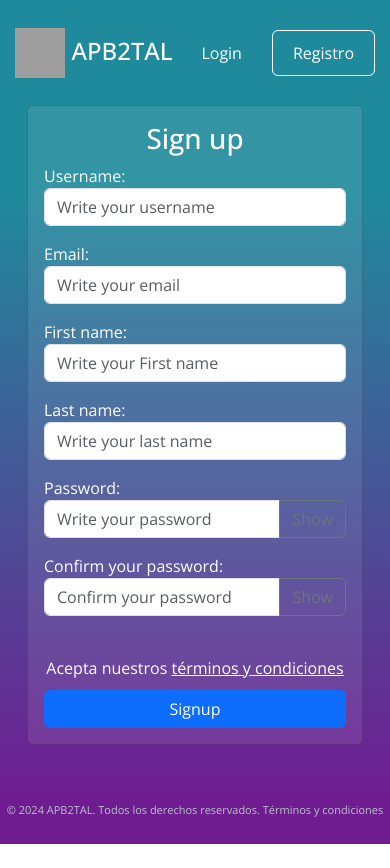
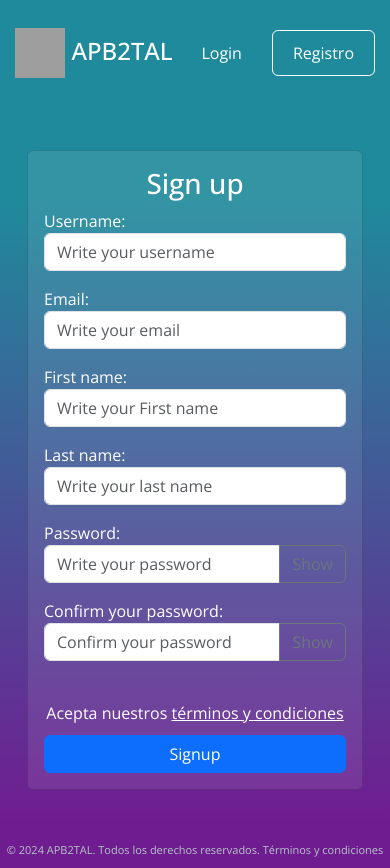
Before and after one commit to AlbertXicola/APB2TAL_prod, a Django app: page /signup/ in a window 390 px wide. Before the commit the page ends 844 px from the top, so only its background shows below. Run offline with Django 4.2, Linux system fonts and the light colour scheme; parts of the project's set-up code (start-up, migrations or seed data) failed here and were passed over; some libraries are stand-ins or nearby versions; grey boxes are pictures that could not be loaded.

Commit message:
Responsive mas

```diff
--- a/archivos/templates/base.html
+++ b/archivos/templates/base.html
@@ -1,4 +1,3 @@
-{% load static %}
 <!DOCTYPE html>
 <html lang="en">
 <head>
@@ -7,8 +6,6 @@
     <title>APB2TAL</title>
     <link rel="stylesheet" href="https://cdn.jsdelivr.net/npm/bootstrap@5.3.3/dist/css/bootstrap.min.css">
     <link rel="icon" type="image/x-icon" href="https://i.ibb.co/L9cjtSz/icono.png">
-
-</head>
     <style>
         /* Importing Google font - Open Sans */
         @import url("https://fonts.googleapis.com/css2?family=Open+Sans:wght@300;400;500;600;700&display=swap");
@@ -21,9 +18,14 @@
         }
 
         body {
-      height: 100vh;
-      width: 100%;
+            display: flex;
+            flex-direction: column;
+            min-height: 100vh;
             background: linear-gradient(to bottom, #1f8a9c 23%, #701c91 95%);
+        }
+
+        .main-content {
+            flex: 1;
         }
 
         .header {
@@ -56,7 +58,6 @@
             margin-left: 120px; /* Ajusta el margen izquierdo para mover los botones a la derecha */
             position: absolute;
             left: 350px;
-
         }
 
         .navbar .links a {
@@ -70,6 +71,7 @@
         .navbar .links a:hover {
             color: #47b2e4;
         }
+
         .navbar .buttons {
             display: flex;
             align-items: center;
@@ -187,10 +189,6 @@
                 transition: 0.3s ease;
             }
 
-
-
-
-
             .hero-section .hero {
                 max-width: 100%;
                 text-align: center;
@@ -199,41 +197,33 @@
             .hero-section img {
                 display: none;
             }
+
+
         }
+
         .footer {
-      position: absolute;
-      bottom: 0;
-      left: 50%;
-      transform: translateX(-50%);
             text-align: center;
             width: 100%;
-      padding: 10px 0;
-
+            padding: 0px 0;
+            background: #6f1c9000; /* Color de fondo del footer */
+            padding-bottom: 10px;
         }
 
         .footer p {
             color: #b4c5c5;
             font-size: 11px;
             text-decoration: none;
-
+            margin-bottom: 0px;
         }
     </style>
-
-
+</head>
 <body>
     <header class="header">
         <nav class="navbar">
-
-
             <h2 style="margin-top: 8px !important; text-align: left;" class="logo">
                 <img src="https://i.ibb.co/X4cpR8G/logo.png" style="height: 50px; width: 50px;">
-
                 <a href="/">APB2TAL</a>
             </h2>
-
-
-
-
             <div class="buttons">
                 {% if user.is_authenticated %}
                 <a href="/perfil">Mi Perfil</a>
@@ -246,15 +236,15 @@
         </nav>
     </header>
 
-
+    <div class="main-content">
+        <section class="hero-section" style="padding-top: 90px;">
+            {% block content %}
+            {% endblock %}
+        </section>
+    </div>
 
     <div class="footer">
         <p>© 2024 APB2TAL. Todos los derechos reservados. <a href="/terminos" style="color: #b4c5c5; text-decoration: none;">Términos y condiciones</a></p>
     </div>
-
-
-
-  <section class="hero-section">
-      {% block content %}
-      {% endblock %}
-  </section>
+</body>
+</html>
--- a/archivos/templates/signup.html
+++ b/archivos/templates/signup.html
@@ -17,6 +17,9 @@
     #acceptTerms {
         color: white; /* Cambiar el color del texto a blanco */
     }
+    .footer {
+                padding-top: 40px !important; /* Ajusta este valor según sea necesario */
+            }
 </style>
 <main class="container">
     <div class="row">
--- a/archivos/templates/terminos.html
+++ b/archivos/templates/terminos.html
@@ -1,7 +1,10 @@
 {% extends 'base.html' %}
 
 {% block content %}
-<div style="background-color: #fff; padding: 20px; border-radius: 10px; max-width: 800px; max-height: 600px;margin: 0 auto; overflow: auto;">
+<br>
+<br>
+<br>
+<div style="background-color: #fff; padding: 20px; border-radius: 10px; max-width: 700px; max-height: 500px;margin: 0 auto; overflow: auto;">
   <h1 style="color: #175d69; font-size: 24px;">Términos y condiciones:</h1>
   <p style="color: #333; font-size: 14px; line-height: 1.5;">
     Bienvenido a APB2TAL, un proyecto desarrollado por alumnos de STUCOM. Estos términos y condiciones de uso ("Términos") se aplican al uso de nuestro sitio web y cualquier servicio proporcionado a través de él. Al acceder o utilizar nuestro sitio web, aceptas estos Términos en su totalidad. Si no estás de acuerdo con alguno de estos términos, no utilices nuestro sitio web.
```
Lines whose indentation alone changed are shown as unchanged.
